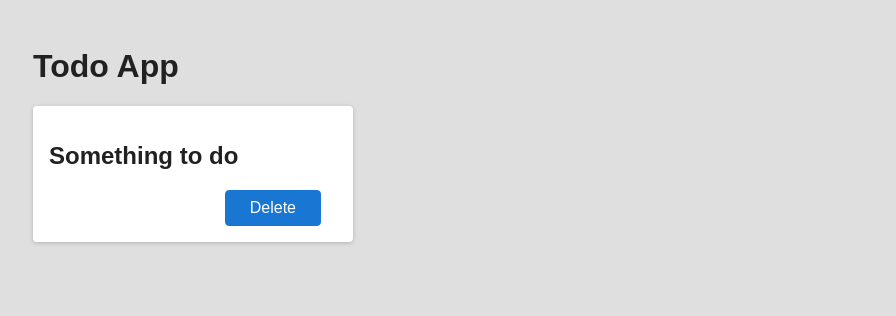
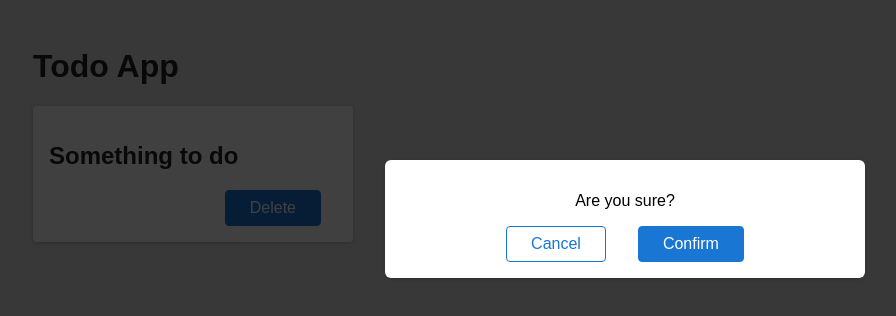
Before and after one commit to deskavaenkelt/MeetupAppWithTsAndFirebase, a React (Create React App) app in the folder client/: page / in a window 1280 px wide. Both pictures are taken after a click on the button "Delete". Shown: the top 316 px of the page, without its empty margins (15-911 px from the left). Built offline with nearby package versions, Linux system fonts and the light colour scheme.

Commit message:
All functionality works

```diff
--- a/client/src/App.tsx
+++ b/client/src/App.tsx
@@ -1,5 +1,5 @@
 import React from 'react'
-import Todo from './components/Todo'
+import Todo from './views/Todo'
 
 function App() {
 
--- a/client/src/components/Backdrop.tsx
+++ b/client/src/components/Backdrop.tsx
@@ -1,7 +1,12 @@
-const Backdrop = () => {
+import { FC } from 'react'
 
+interface Props {
+	onCancel: () => void;
+}
+
+const Backdrop: FC<Props> = ({onCancel}) => {
 	return (
-		<div className='backdrop'/>
+		<div className='backdrop' onClick={onCancel}/>
 	)
 }
 
--- a/client/src/components/Modal.tsx
+++ b/client/src/components/Modal.tsx
@@ -1,9 +1,16 @@
-const Modal = () => {
+import { FC } from 'react'
+
+interface Props {
+	onCancel: () => void;
+	onConfirm: () => void;
+}
+
+const Modal: FC<Props> = ({onCancel, onConfirm}) => {
 	return (
 		<div className='modal'>
 			<p>Are you sure?</p>
-			<button className='btn btn--alt'>Cancel</button>
-			<button className='btn'>Confirm</button>
+			<button className='btn btn--alt' onClick={ onCancel }>Cancel</button>
+			<button className='btn' onClick={ onConfirm }>Confirm</button>
 		</div>
 	)
 }
--- a/client/src/components/Todo.tsx
+++ /dev/null
@@ -1,22 +0,0 @@
-import React, { FC } from 'react'
-
-export interface Props {
-	text: string,
-}
-
-const Todo: FC<Props> = ({text}) => {
-	const deleteHandler = () => {
-		console.log('delete')
-	}
-
-	return (
-		<div className='card'>
-			<h2>{ text }</h2>
-			<div className='actions'>
-				<button className='btn' onClick={ deleteHandler }>Delete</button>
-			</div>
-		</div>
-	)
-}
-
-export default Todo
--- /dev/null
+++ b/client/src/views/Todo.tsx
@@ -0,0 +1,33 @@
+import React, { FC, useState } from 'react'
+import Backdrop from '../components/Backdrop'
+import Modal from '../components/Modal'
+
+export interface Props {
+	text: string,
+}
+
+const Todo: FC<Props> = ({text}) => {
+	const [modalIsOpen, setModalIsOpen] = useState<boolean>(false)
+
+	const deleteHandler = () => {
+		setModalIsOpen(true)
+	}
+
+	const closeModalHandler = () => {
+		setModalIsOpen(false)
+	}
+
+	return (
+		<div className='card'>
+			<h2>{ text }</h2>
+			<div className='actions'>
+				<button className='btn' onClick={ deleteHandler }>Delete</button>
+			</div>
+			{ modalIsOpen ? <Modal onCancel={ closeModalHandler } onConfirm={ closeModalHandler }/> : null }
+			{ modalIsOpen ? <Backdrop onCancel={ closeModalHandler }/> : null }
+
+		</div>
+	)
+}
+
+export default Todo
```
